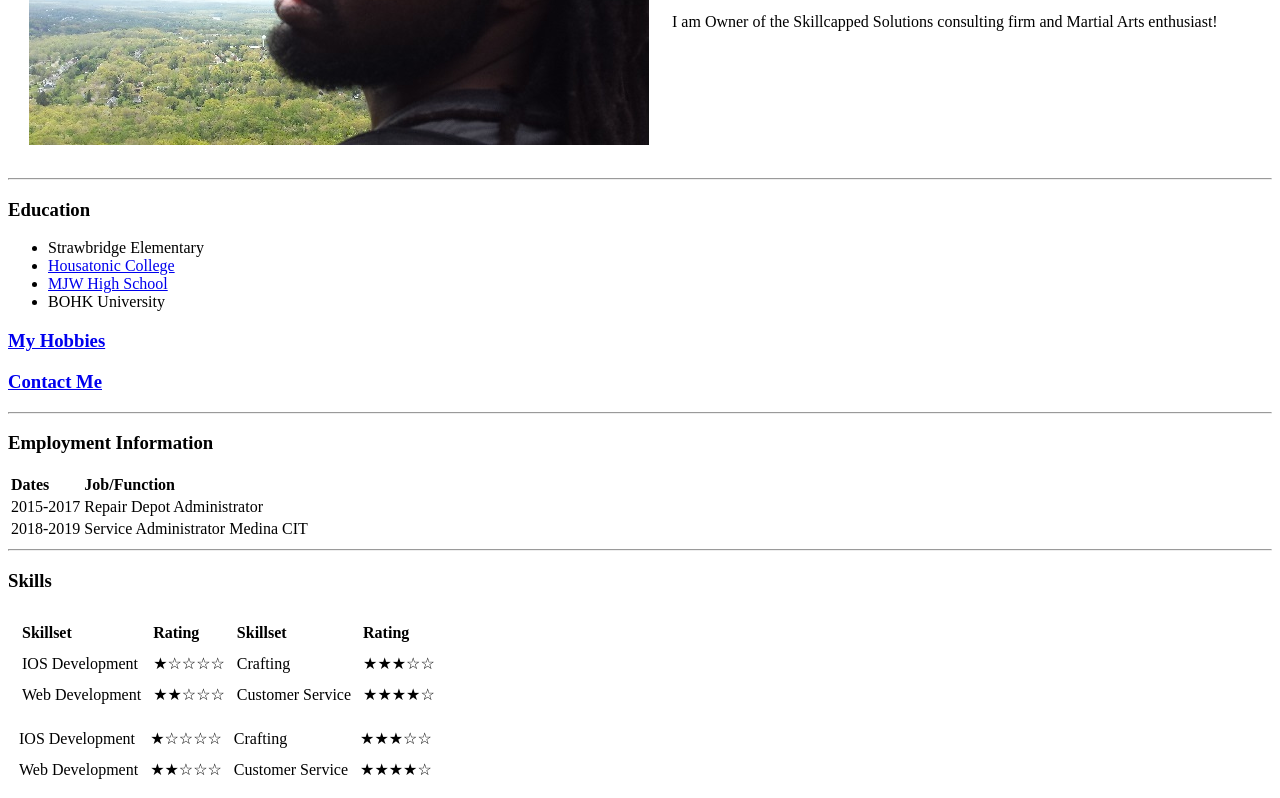
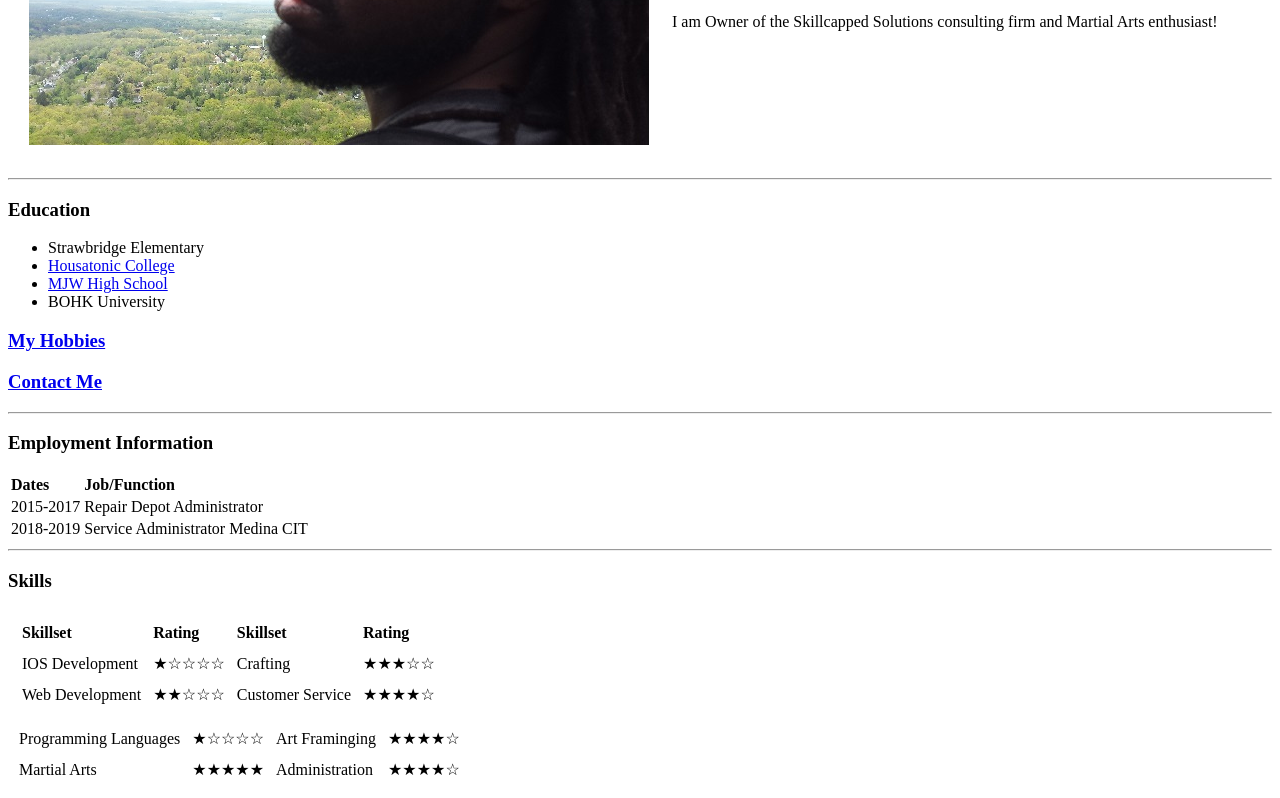
Before and after one commit to Jishikek/cv, a plain HTML site: page index.html in a window 1280 px wide. Shown: the part 242-1040 px from the top of the page. Drawn offline with Linux system fonts and the light colour scheme.

Commit message:
Add files via upload

```diff
--- a/index.html
+++ b/index.html
@@ -74,15 +74,15 @@
             </td>
             <table cellspacing="10">
                   <tr>
-                    <td>IOS Development</td>
+                    <td>Programming Languages</td>
                     <td>★☆☆☆☆</td>
-                    <td>Crafting</td>
-                    <td>★★★☆☆</td>
+                    <td>Art Framinging</td>
+                    <td>★★★★☆</td>
                   </tr>
                   <tr>
-                    <td>Web Development</td>
-                    <td>★★☆☆☆</td>
-                    <td>Customer Service</td>
+                    <td>Martial Arts</td>
+                    <td>★★★★★</td>
+                    <td>Administration</td>
                     <td>★★★★☆</td>
                   </tr>
 
```
